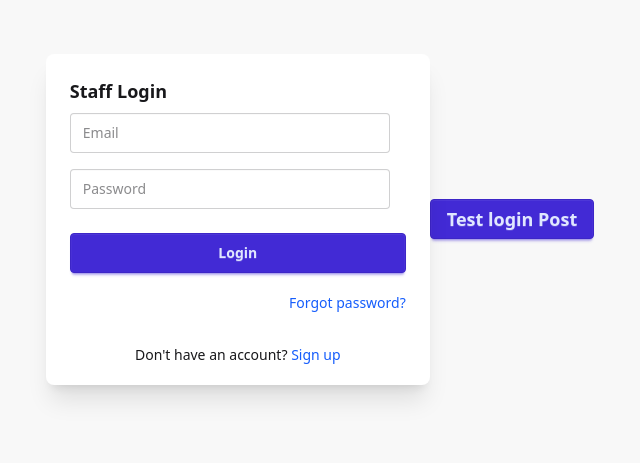
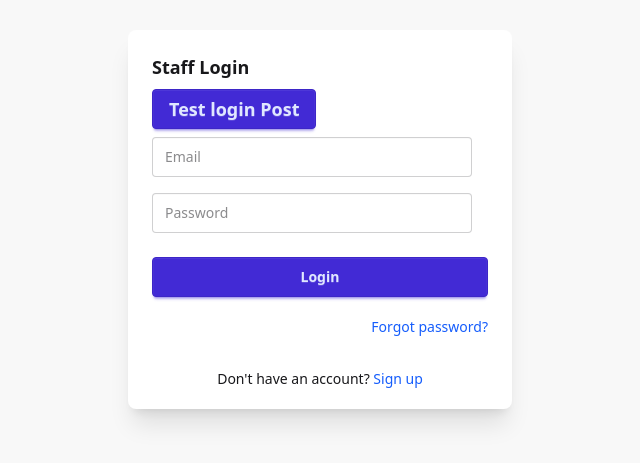
Before and after one commit to rvnvetri/zxy, a React (Vite) app in the folder asmnt.client/: page /login/1 in a window 1280 px wide. Shown: the part 181-644 px from the top of the page, without its empty margins (320-960 px from the left). Built offline with nearby package versions, Linux system fonts and the light colour scheme.

Commit message:
#login btn change

```diff
--- a/asmnt.client/src/pages/Login.jsx
+++ b/asmnt.client/src/pages/Login.jsx
@@ -112,6 +112,9 @@ export default function Login() {
           {id == 2 &&
           <h2 className="card-title">Admin Login</h2>
           }
+          <div className="row">
+                    <button className="btn text-lg btn-primary" onClick={OnPostButtonClick}>Test login Post</button>
+                </div>
 
           <input
             className="input input-bordered"
@@ -163,9 +166,6 @@ export default function Login() {
 
       }
       </div>
-      <div>
-                    <button className="btn text-lg btn-primary" onClick={OnPostButtonClick}>Test login Post</button>
-                </div>
     </div>
   );
 }
```
